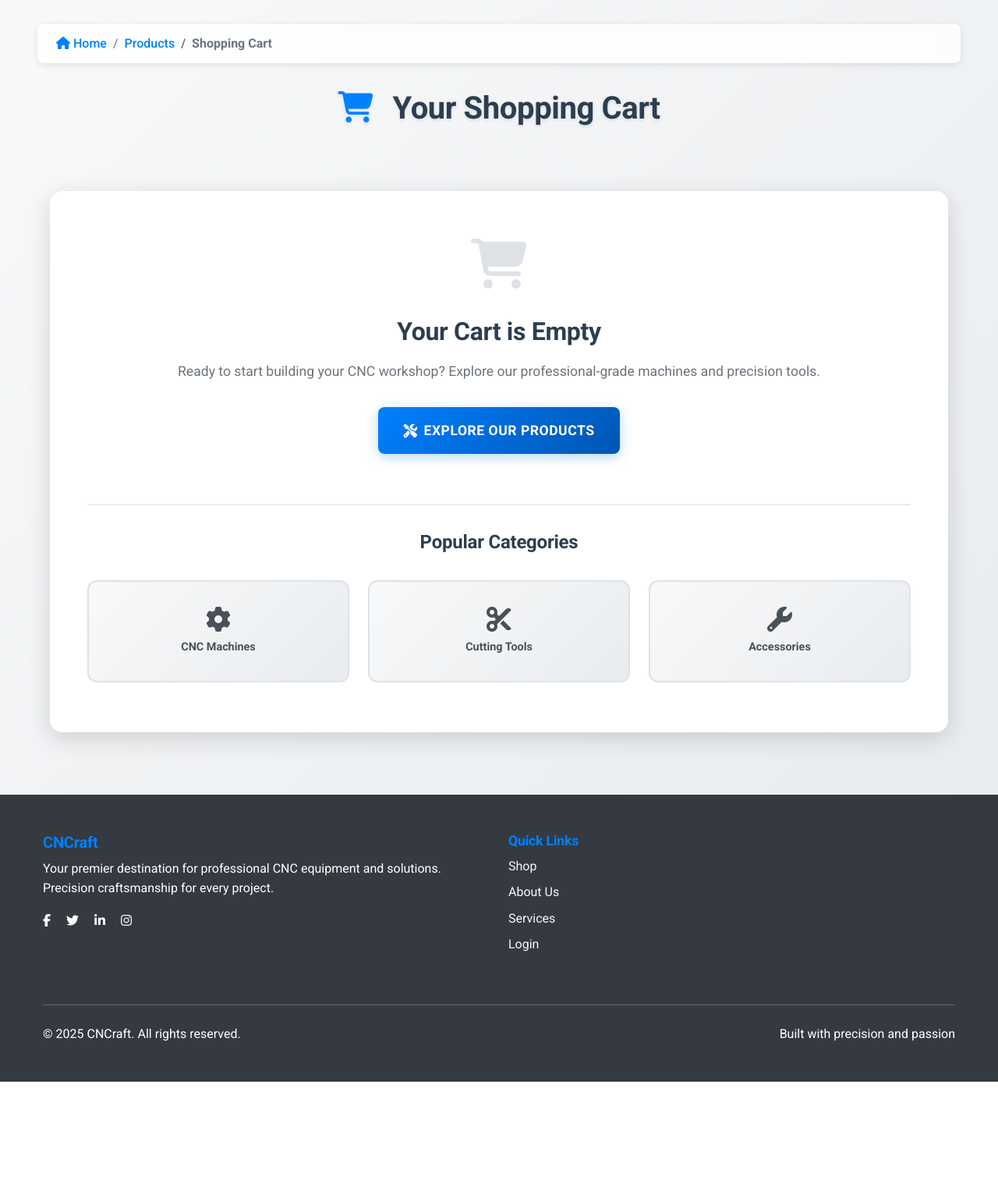
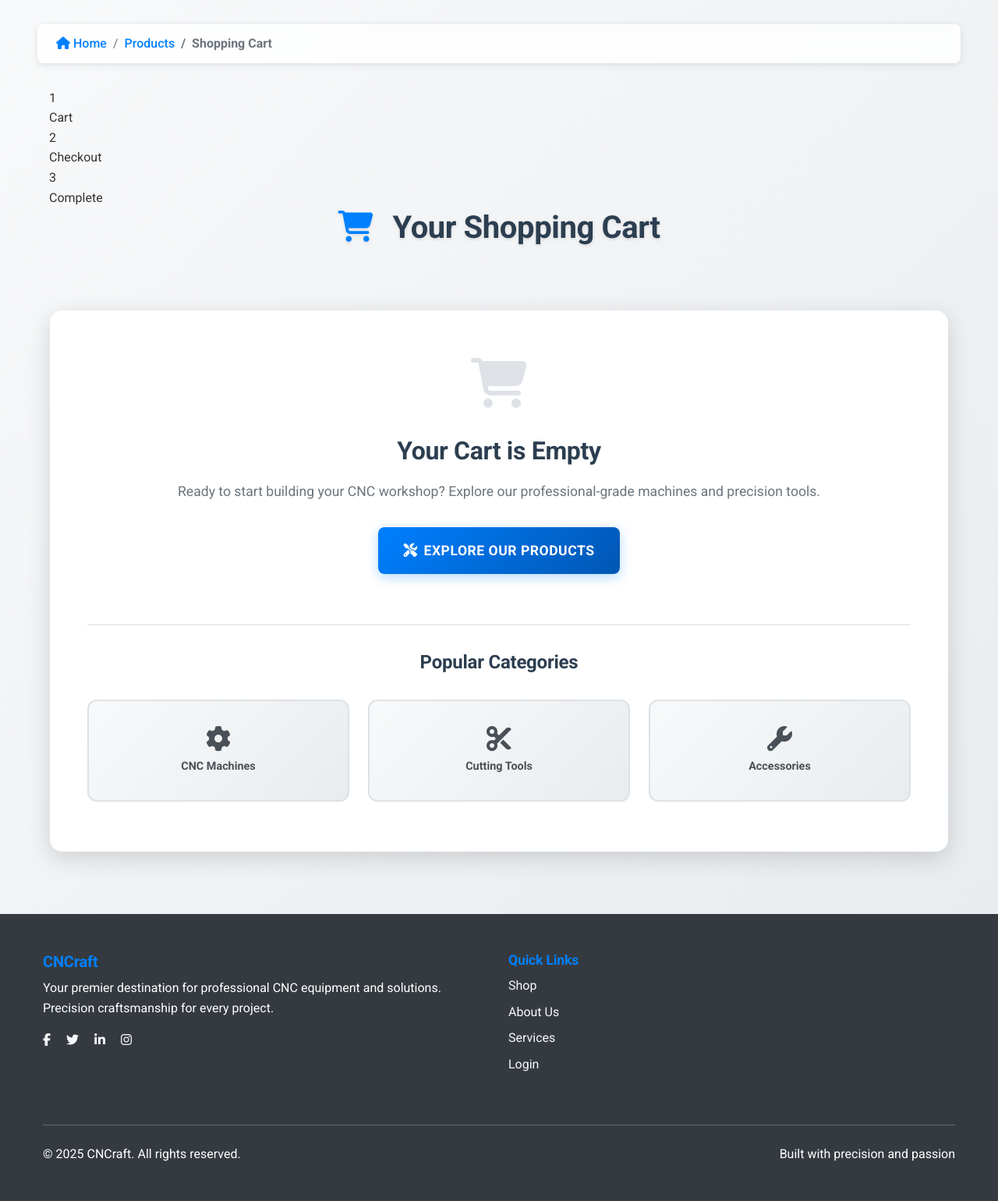
Before and after one commit to GBerrow/CNCraft, a Django app: page /cart/ in a window 1280 px wide. Shown: the part 101-1641 px from the top of the page at 78% size. Before the commit the page ends 1488 px from the top, so only its background shows below. Run offline with Django 5.2, Linux system fonts and the light colour scheme; some libraries are stand-ins or nearby versions.

Commit message:
Added checkout progress indicator to cart page:
- Added progress bar showing Cart
(active) → Checkout → Complete steps

- Maintained existing cart
functionality and layout

- Integrated progress indicator between
breadcrumbs and page title

- Ensured consistent styling with checkout
page progress bar

```diff
--- a/templates/cart/cart.html
+++ b/templates/cart/cart.html
@@ -22,6 +22,28 @@
         <li class="breadcrumb-item active" aria-current="page">Shopping Cart</li>
       </ol>
     </nav>
+
+    <!-- Progress Indicator -->
+    <div class="cart-progress">
+      <div class="container">
+        <div class="progress-steps">
+          <div class="progress-step active">
+            <div class="step-number">1</div>
+            <span class="step-label">Cart</span>
+          </div>
+          <div class="progress-line"></div>
+          <div class="progress-step">
+            <div class="step-number">2</div>
+            <span class="step-label">Checkout</span>
+          </div>
+          <div class="progress-line"></div>
+          <div class="progress-step">
+            <div class="step-number">3</div>
+            <span class="step-label">Complete</span>
+          </div>
+        </div>
+      </div>
+    </div>
 
     <!-- Page Title -->
     <div class="cart-header text-center mb-5">
```
